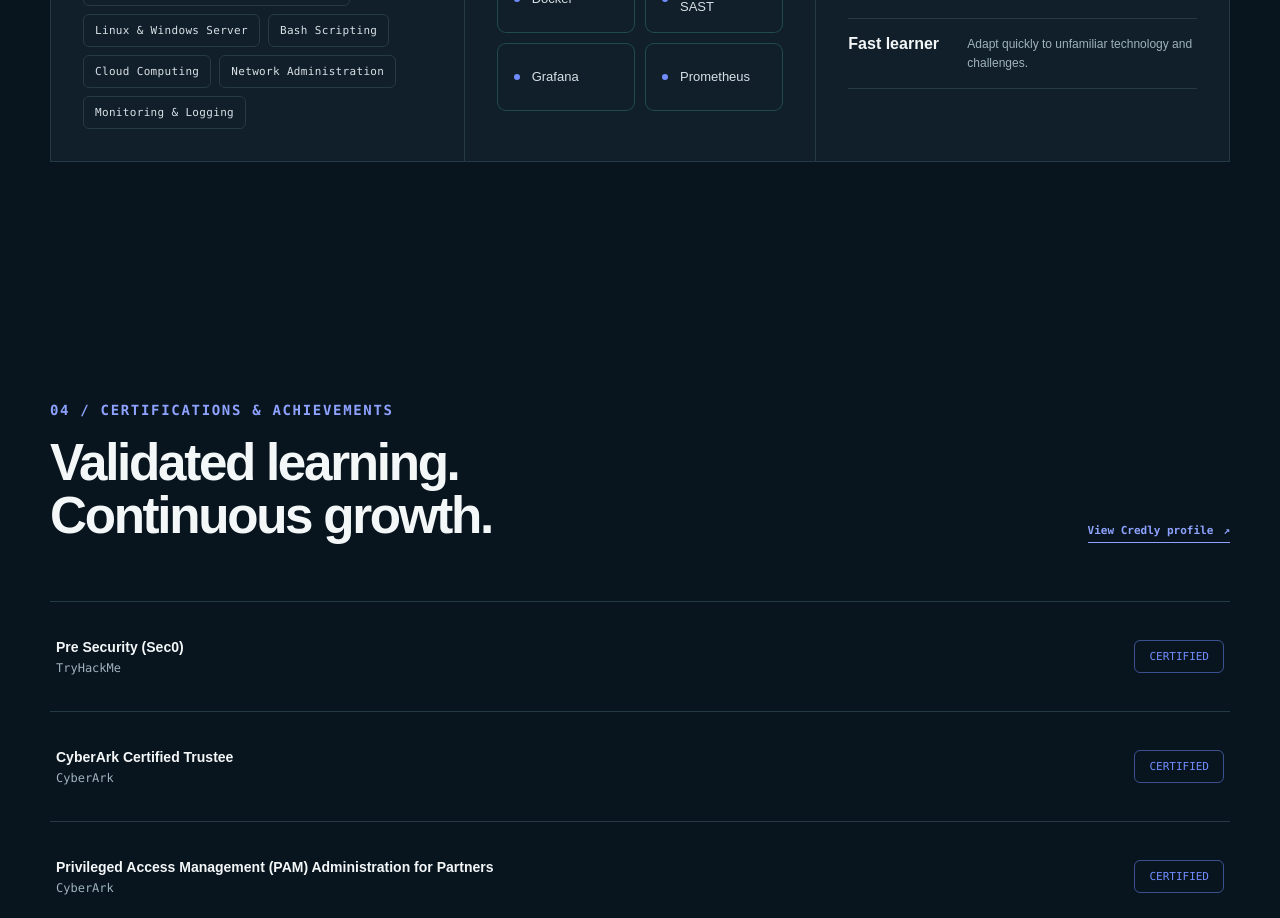
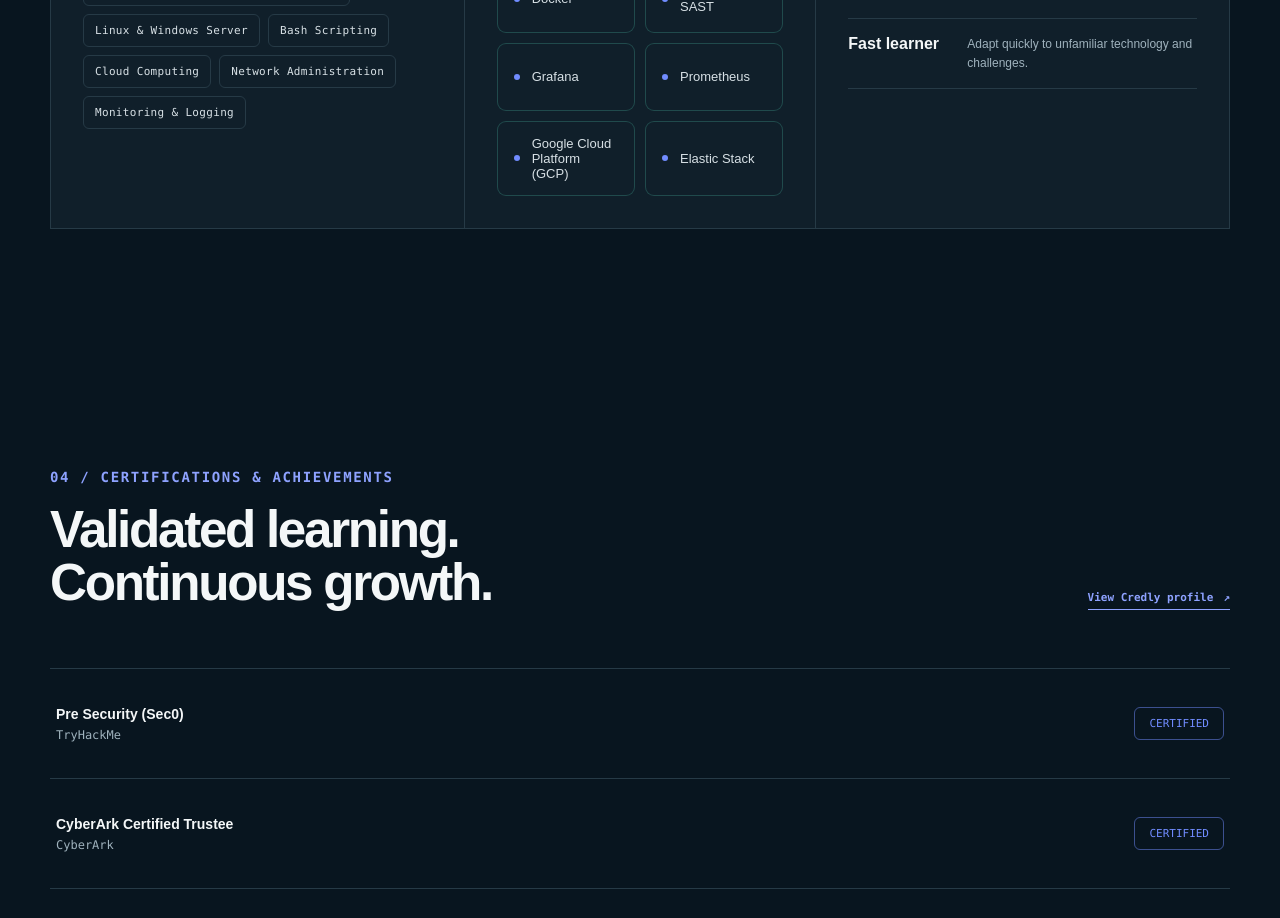
Before and after one commit to vedrico14/Portofolio-Rico_Fedryan, a Next.js app: page / in a window 1280 px wide. Shown: the part 3720-4638 px from the top of the page. Built offline with nearby package versions, Linux system fonts and the light colour scheme.

Commit message:
Add Google Cloud Platform and Elastic Stack to list

```diff
--- a/app/page.tsx
+++ b/app/page.tsx
@@ -144,6 +144,8 @@
   "Semgrep SAST",
   "Grafana",
   "Prometheus",
+  "Google Cloud Platform (GCP)",
+  "Elastic Stack",
 ];
 
 function ArrowIcon() {
```
